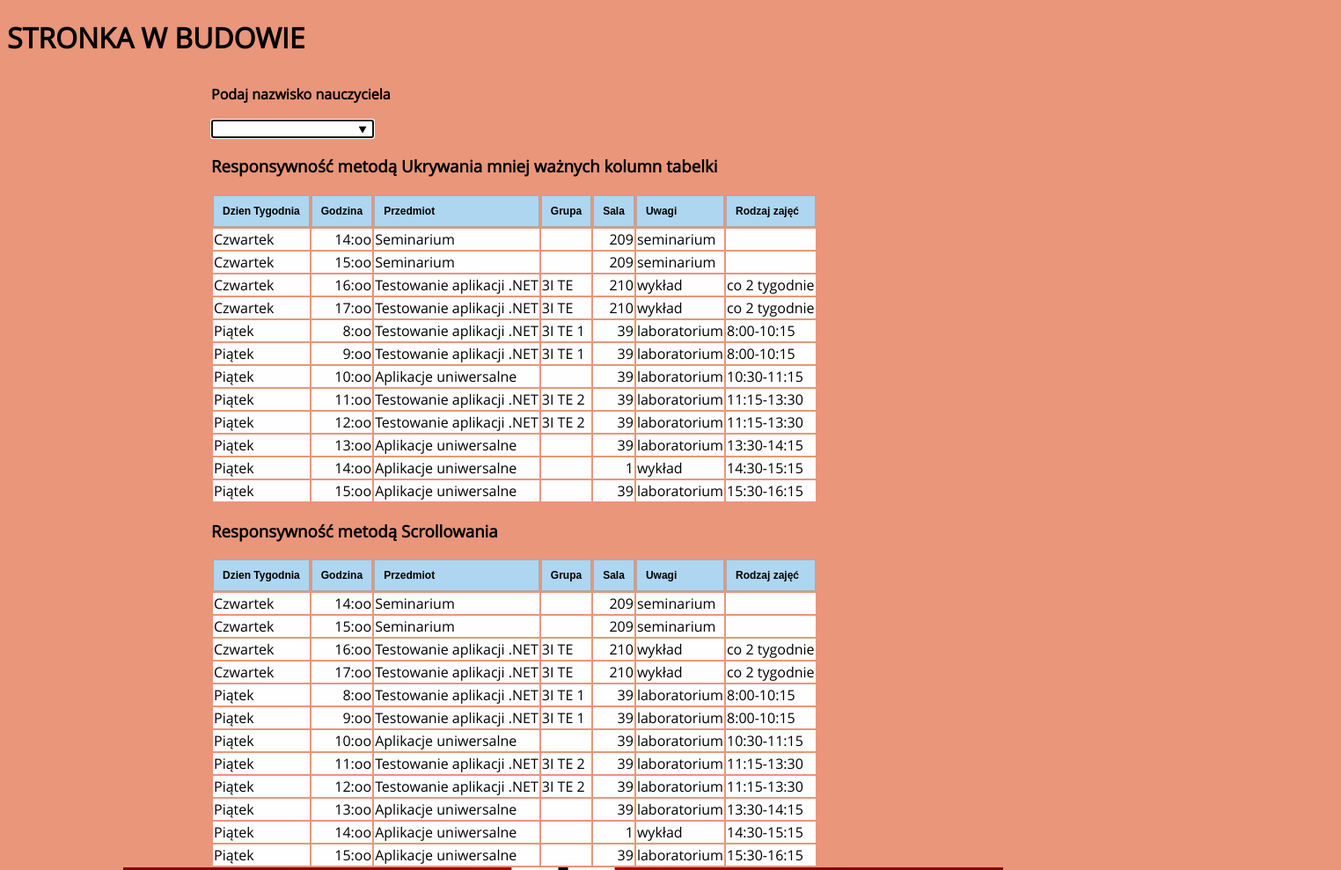
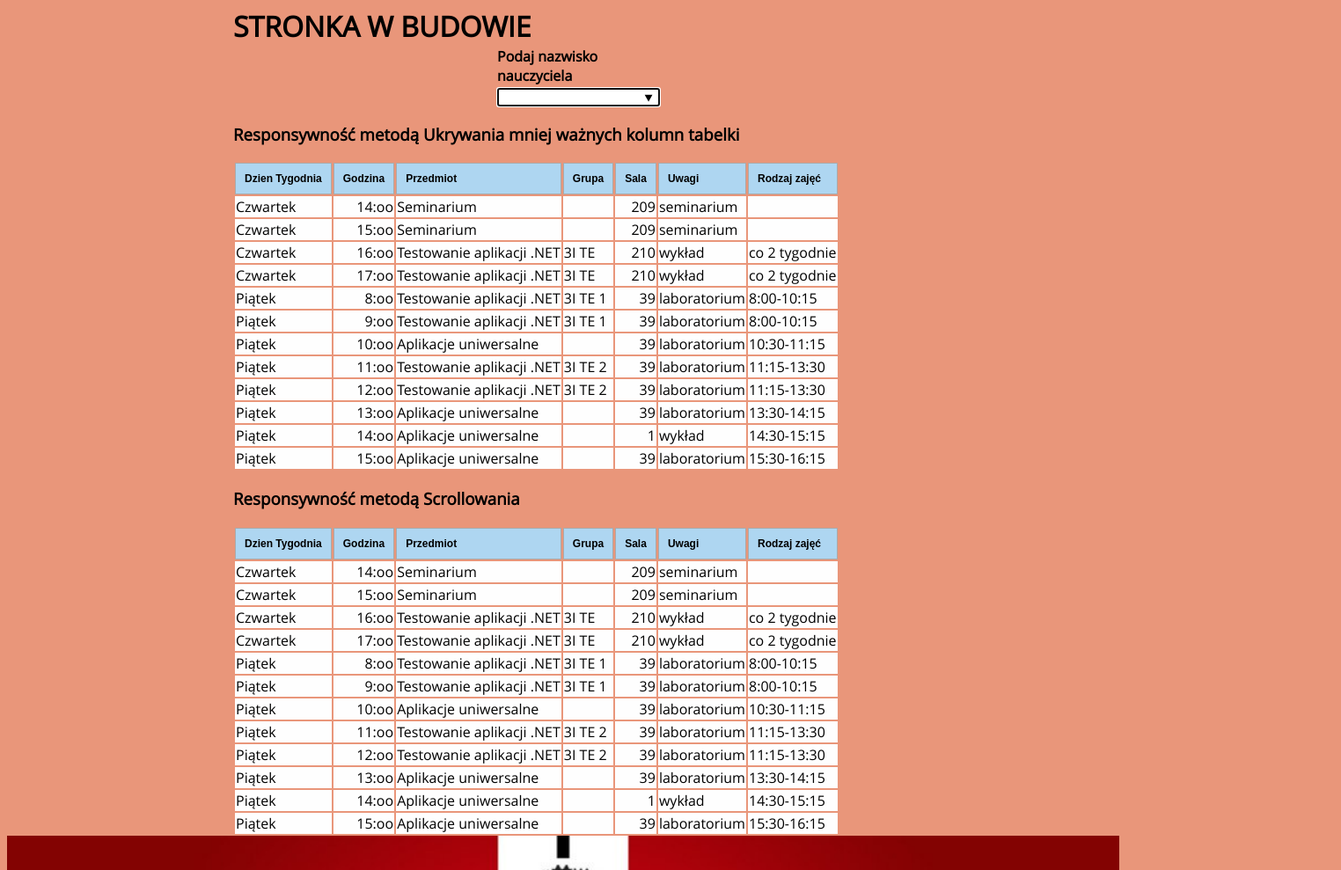
Before and after one commit to mlabuda2/leaflet, a website: page docs/responsivesite.html in a window 1280 px wide. Shown: the top 989 px of the page at 88% size, 1524 px wide, since content can reach past the window. Drawn offline with nearby package versions, Linux system fonts and the light colour scheme; files whose address does not match are found by name.

Commit message:
poprawki

```diff
--- a/docs/assets/stylesheets/styleResponsive.css
+++ b/docs/assets/stylesheets/styleResponsive.css
@@ -5,43 +5,44 @@ src:
     local('OpenSans-Regular'),
     url('Open_Sans/OpenSans-Regular.ttf');
 }
-
+h1{
+  width: 750px;
+  margin: 0 auto;
+}
 body{
 background: #E9967A;
 font-family: 'Open Sans', sans-serif;
 }
 
 .wrapper{
-  width: 800px;
+
   margin: 0 auto;
 }
 
 .container-fluid{
-     width: 800px;
+     width: 750px;
      margin: 0 auto;
 }
 
 #list {
 	text-align: left;
-	margin: auto;
-	width: 150ex;
+	margin: 0 auto;
+	width: 150px;
 }
 
 #prompt {
 	display: block;
 	font-weight: bold;
-	margin-top: 2em;
-	margin-bottom: 1em;
+	margin-top: 2px;
+	margin-bottom: 1px;
 }
 
+/*obrazki*/
 #twosources{
   text-align: center;
 }
 
-#ezcss{
+img {
     width: 100%;
-    height: 400px;
-    background-image: url('assets/images/morze.jpg');
-    background-size: cover;
-    border: 1px solid red;
+    height: auto;
 }
--- a/docs/responsivesite.html
+++ b/docs/responsivesite.html
@@ -133,20 +133,6 @@ document.addEventListener("DOMContentLoaded", function() {
 	</picture>
 </div>
 
-<div id='ezcss'>
 <img src="assets/images/morze.jpg" alt="Morze">
-</div>
+
 </body>
-
-
-
-
-
-
-
-
-
-<!-- <body onLoad="buildHtmlTable()">
-<table id="excelDataTable" border="1">
- </table>
-</body> -->
```
